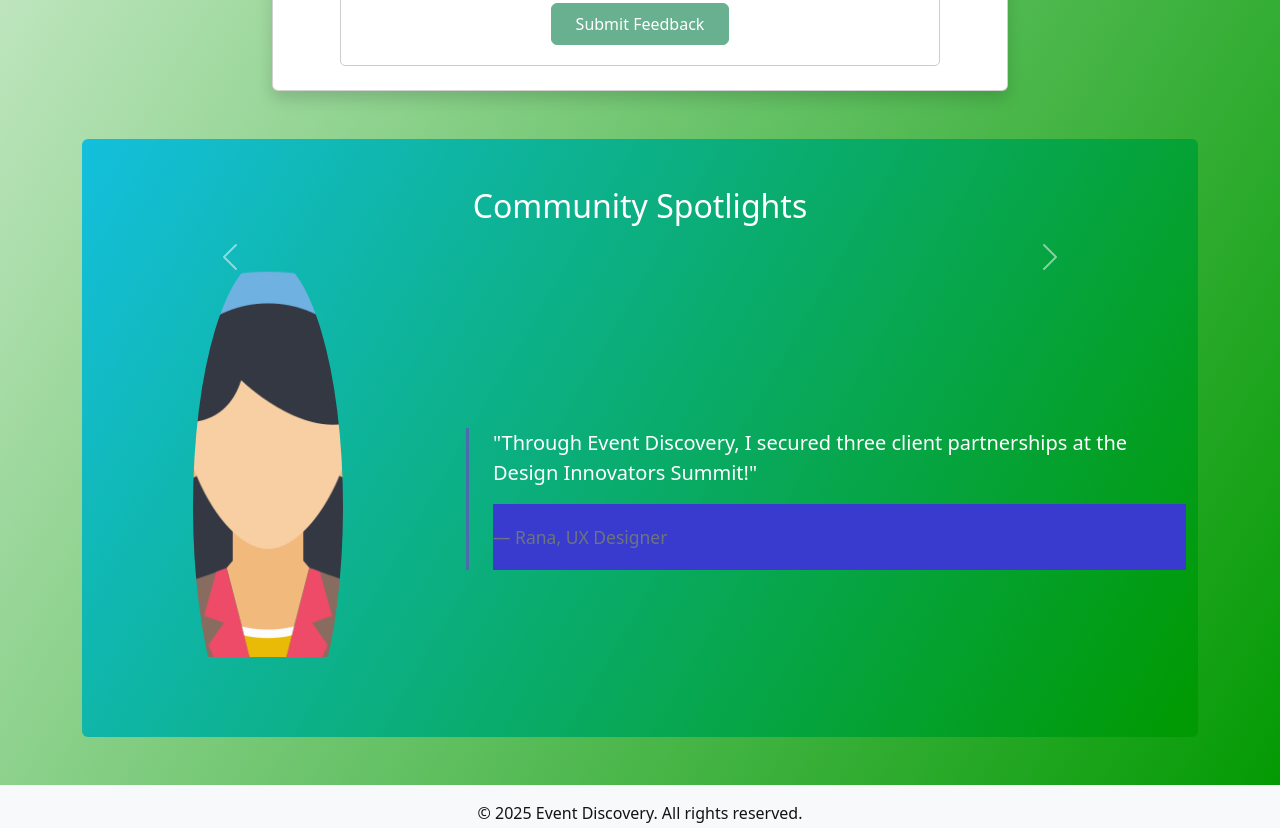
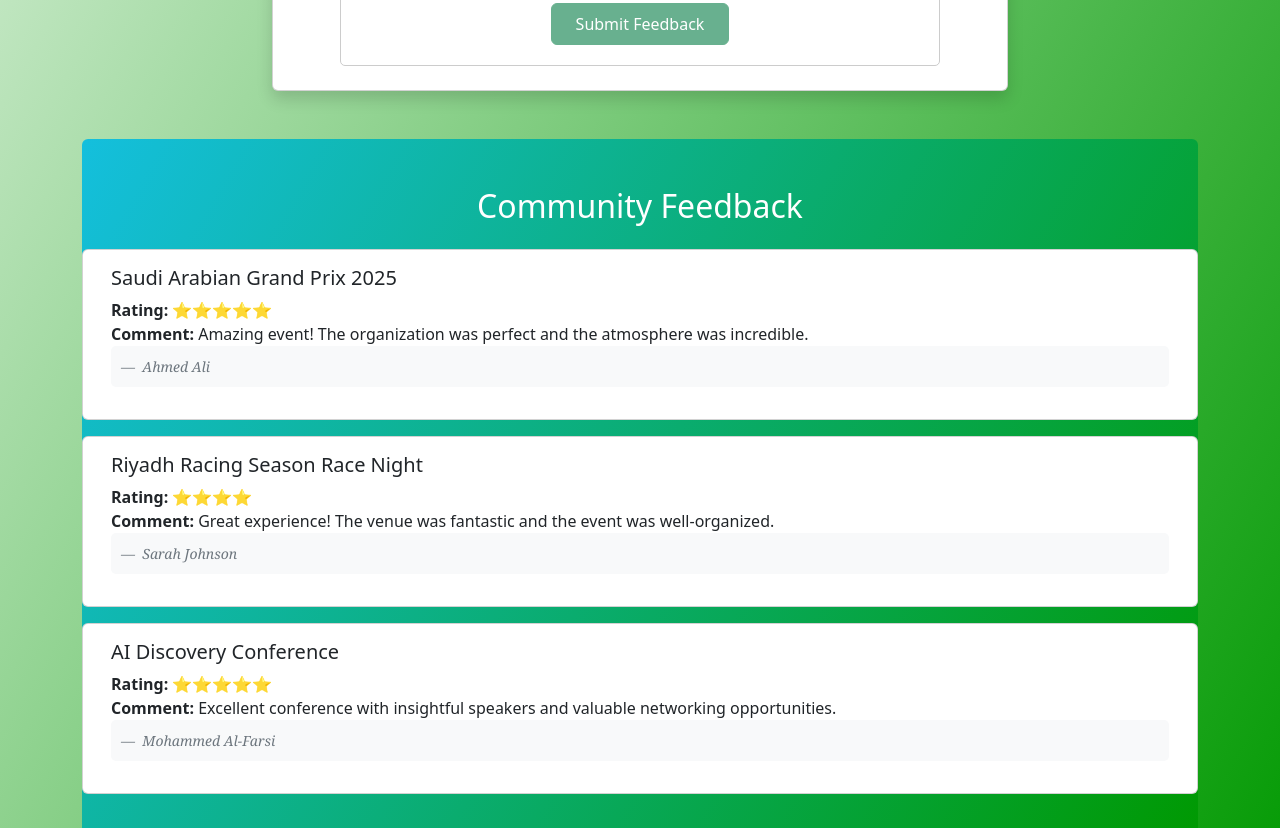
Before and after one commit to Mohamed-Salah-1/Event_Discovery_and_Networking_Platform, a plain HTML site: page feedback.html in a window 1280 px wide. Shown: the part 1054-1882 px from the top of the page. Drawn offline with nearby package versions, Linux system fonts and the light colour scheme.

Commit message:
Added the user feedback below feedback form.

```diff
--- a/feedback.html
+++ b/feedback.html
@@ -54,7 +54,7 @@
       </div>
     </section>
 
-    <!-- Main Content -->
+    <!-- Event Feedback Section -->
     <div class="container py-5">
       <section class="mb-5">
         <h2 class="text-center mb-4">Event Feedback</h2>
@@ -77,6 +77,7 @@
                     <input type="text" id="name" name="name" class="form-control" required />
                     <small class="form-text text-muted">This will be filled automatically if you're logged in.</small>
                   </div>
+
                   <div class="mb-4">
                     <label class="form-label d-block">Rate your experience:</label>
                     <div class="rating-container d-flex align-items-center">
@@ -101,7 +102,7 @@
                   </div>
                   <div class="mb-4">
                     <label for="comments" class="form-label">Comments:</label>
-                    <textarea id="comments" name="comments" class="form-control" rows="4" placeholder="Tell us about your experience..."></textarea>
+                    <textarea id="comments" name="comments" class="form-control" rows="4" placeholder="Tell us about your experience..." required></textarea>
                   </div>
                   <div class="text-center">
                     <button type="submit" class="btn btn-success px-4 py-2">Submit Feedback</button>
@@ -115,52 +116,16 @@
 
       <!-- Users Feedback Section -->
 
+      <!-- Community Spotlights Section -->
+<section class="community-spotlights py-5 mt-5 rounded">
+  <div class="container">
+    <h2 class="text-center mb-4">Community Feedback</h2>
+    <div id="feedbackContainer" class="row">
+      <!-- Feedback items will be populated here by JavaScript -->
+    </div>
+  </div>
+</section>
 
-      <!-- Community Spotlights Section -->
-      <section class="community-spotlights py-5 mt-5 rounded">
-        <div class="container">
-          <h2 class="text-center mb-4">Community Spotlights</h2>
-          <div id="spotlightCarousel" class="carousel slide" data-bs-ride="carousel">
-            <div class="carousel-inner">
-              <div class="carousel-item active">
-                <div class="row align-items-center">
-                  <div class="col-md-4 text-center">
-                    <img src="images/female.png" class="img-fluid rounded-circle" style="max-width: 150px" alt="Female user" />
-                  </div>
-                  <div class="col-md-8">
-                    <blockquote class="blockquote">
-                      <p>"Through Event Discovery, I secured three client partnerships at the Design Innovators Summit!"</p>
-                      <footer class="blockquote-footer mt-2">Rana, UX Designer</footer>
-                    </blockquote>
-                  </div>
-                </div>
-              </div>
-              <div class="carousel-item">
-                <div class="row align-items-center">
-                  <div class="col-md-4 text-center">
-                    <img src="images/male.png" class="img-fluid rounded-circle" style="max-width: 150px" alt="Male user" />
-                  </div>
-                  <div class="col-md-8">
-                    <blockquote class="blockquote">
-                      <p>"The fintech networking night connected me with my current co-founder!"</p>
-                      <footer class="blockquote-footer mt-2">Khalid, Startup Founder</footer>
-                    </blockquote>
-                  </div>
-                </div>
-              </div>
-            </div>
-            <button class="carousel-control-prev" type="button" data-bs-target="#spotlightCarousel" data-bs-slide="prev">
-              <span class="carousel-control-prev-icon" aria-hidden="true"></span>
-              <span class="visually-hidden">Previous</span>
-            </button>
-            <button class="carousel-control-next" type="button" data-bs-target="#spotlightCarousel" data-bs-slide="next">
-              <span class="carousel-control-next-icon" aria-hidden="true"></span>
-              <span class="visually-hidden">Next</span>
-            </button>
-          </div>
-        </div>
-      </section>
-    </div>
 
     <!-- Footer -->
     <footer class="bg-light text-center py-3">
--- a/feedback.js
+++ b/feedback.js
@@ -56,40 +56,78 @@ document.addEventListener("DOMContentLoaded", function () {
         name: nameInput.value,
         rating: document.querySelector('input[name="rating"]:checked')?.value || "",
         comments: document.getElementById("comments").value,
+        timestamp: new Date().toISOString(),
       };
 
       // Validate form data
-      if (!formData.event || !formData.name || !formData.rating) {
-        alert("Please fill in all required fields (event, name, and rating)");
+      if (!formData.event || !formData.name || !formData.rating || !formData.comments) {
+        alert("Please fill in all required fields");
         return;
       }
 
-      // Here you would typically send this data to your server
-      console.log("Feedback submitted:", formData);
+      // Save feedback to localStorage
+      saveFeedbackToLocalStorage(formData);
 
-      // For demo purposes, save to localStorage
-      saveFeedback(formData);
-
-      // Show success message
-      alert("Thank you for your feedback! Your response has been sent for review.");
+      // Show updated success message
+      alert("Thank you for your feedback! Your response has been sent for admin verification and will be posted soon.");
 
       // Reset form
       feedbackForm.reset();
     });
   }
 
-  function saveFeedback(feedback) {
+  // Function to save feedback to localStorage
+  function saveFeedbackToLocalStorage(feedback) {
     // Get existing feedback or initialize empty array
     const savedFeedback = JSON.parse(localStorage.getItem("eventFeedback") || "[]");
 
-    // Add new feedback with timestamp
-    savedFeedback.push({
-      ...feedback,
-      timestamp: new Date().toISOString(),
-    });
+    // Add new feedback
+    savedFeedback.push(feedback);
 
     // Save back to localStorage
     localStorage.setItem("eventFeedback", JSON.stringify(savedFeedback));
+
+    // Refresh the feedback display
+    displayFeedback();
+  }
+
+  // Function to convert rating to stars
+  function ratingToStars(rating) {
+    const stars = "⭐".repeat(rating);
+    return stars;
+  }
+
+  // Function to display feedback from feedback_data.json
+  function displayFeedback() {
+    fetch("feedback_data.json")
+      .then((response) => response.json())
+      .then((feedbackData) => {
+        const feedbackContainer = document.querySelector("#feedbackContainer");
+        feedbackContainer.innerHTML = ""; // Clear existing items
+
+        feedbackData.forEach((feedback) => {
+          const feedbackItem = document.createElement("div");
+          feedbackItem.className = "card mb-3";
+
+          feedbackItem.innerHTML = `
+            <div class="card-body">
+              <h5 class="card-title">${feedback.event}</h5>
+              <p class="card-text">
+                <strong>Rating:</strong> ${ratingToStars(parseInt(feedback.rating))}<br>
+                <strong>Comment:</strong> ${feedback.comments}
+              </p>
+              <footer class="blockquote-footer user-name">
+                ${feedback.name}
+              </footer>
+            </div>
+          `;
+
+          feedbackContainer.appendChild(feedbackItem);
+        });
+      })
+      .catch((error) => {
+        console.error("Error loading feedback:", error);
+      });
   }
 
   // Add rating label text update
@@ -109,4 +147,7 @@ document.addEventListener("DOMContentLoaded", function () {
       ratingText.textContent = ratingLabels[this.value];
     });
   });
+
+  // Initial display of feedback
+  displayFeedback();
 });
--- /dev/null
+++ b/feedback_data.json
@@ -0,0 +1,20 @@
+[
+  {
+    "event": "Saudi Arabian Grand Prix 2025",
+    "name": "Ahmed Ali",
+    "rating": "5",
+    "comments": "Amazing event! The organization was perfect and the atmosphere was incredible."
+  },
+  {
+    "event": "Riyadh Racing Season Race Night",
+    "name": "Sarah Johnson",
+    "rating": "4",
+    "comments": "Great experience! The venue was fantastic and the event was well-organized."
+  },
+  {
+    "event": "AI Discovery Conference",
+    "name": "Mohammed Al-Farsi",
+    "rating": "5",
+    "comments": "Excellent conference with insightful speakers and valuable networking opportunities."
+  }
+]
--- a/style.css
+++ b/style.css
@@ -66,7 +66,6 @@ nav a.active {
   max-width: 600px;
   margin: 0 auto;
 }
-
 
 /* Why Choose Us Section */
 .why-choose-us {
@@ -182,7 +181,6 @@ nav a.active {
   bottom: 20%;
 }
 
-
 /* Responsive Adjustments */
 @media (max-width: 768px) {
   .carousel-item {
@@ -257,7 +255,6 @@ nav a.active {
   box-shadow: 0 4px 12px rgba(76, 175, 80, 0.15);
 }
 
-
 /* feedback form */
 #feedbackForm {
   max-width: 600px;
@@ -276,7 +273,8 @@ label {
   margin-bottom: 5px;
 }
 
-input, textarea {
+input,
+textarea {
   width: 100%;
   padding: 8px;
   box-sizing: border-box;
@@ -300,6 +298,20 @@ input, textarea {
   color: #fd4;
 }
 
+/* Feedback Section */
+.user-name {
+  background-color: #f8f9fa; /* Lighter background color */
+  font-family: "Georgia", serif; /* Nicer font for user name */
+  font-style: italic;
+  padding: 10px;
+  border-radius: 5px;
+}
+
+/* Rating Stars */
+.rating-stars {
+  color: #ffc107; /* Gold color for stars */
+}
+
 /* Footer */
 footer {
   background-color: #393bce;
```
Also changed, not shown: server.js (added, +36 -0 lines).
